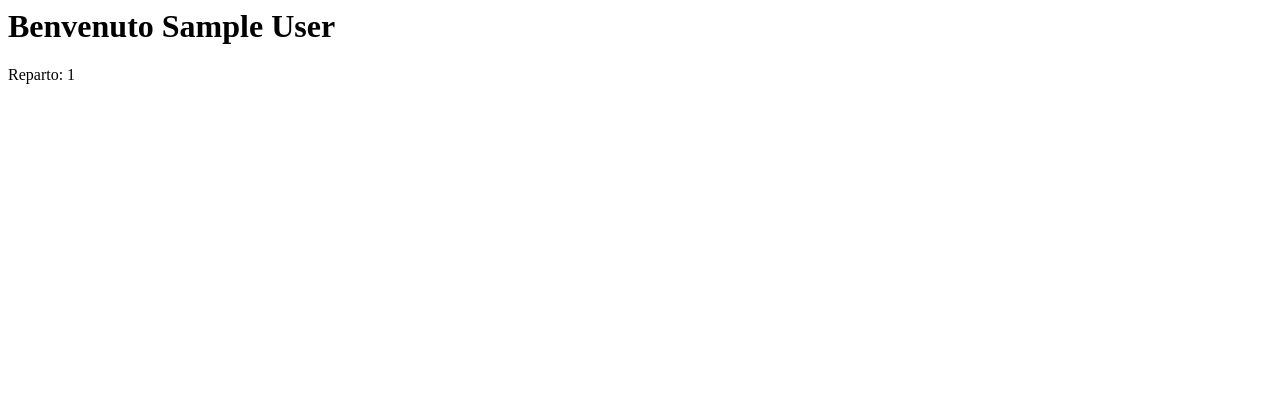
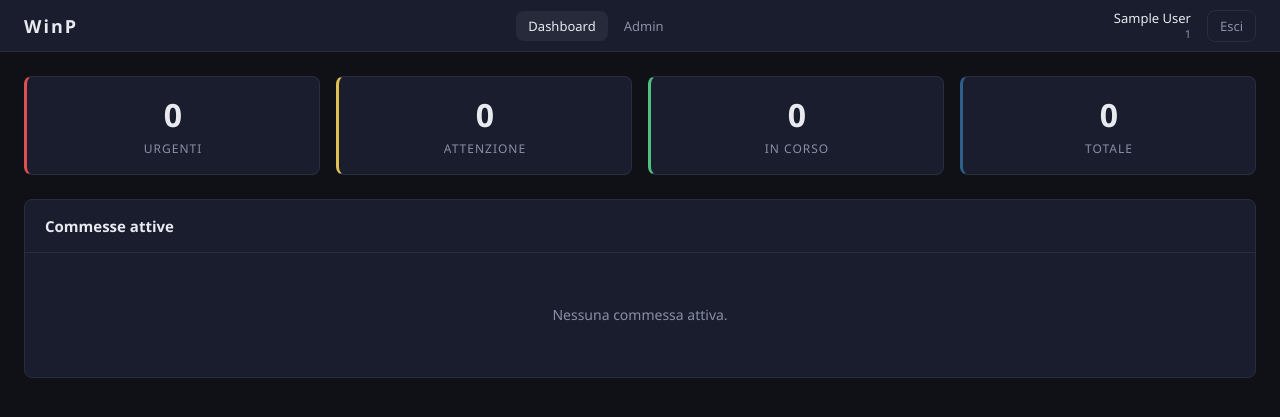
Before and after one commit to tecnicogamedit-afk/WinP-app, a Flask app: page /dashboard in a window 1280 px wide. Shown: the top 417 px of the page. Run offline with Flask 3, Linux system fonts and the light colour scheme; the visitor is signed in with stand-in values (Sample User, id 1).

Commit message:
Aggiunge dashboard e navbar

```diff
--- a/app/routes.py
+++ b/app/routes.py
@@ -1,46 +1,38 @@
-# Questo file gestisce le pagine dell'applicazione.
-# Ogni funzione corrisponde a una pagina o a un'azione.
-
 from flask import Blueprint, render_template, request, redirect, url_for, session
-from app.models import Utente
+from app.models import Utente, Commessa, Configurazione
 
 main = Blueprint('main', __name__)
 
 
-# ── Pagina login ──────────────────────────────────────────────
-# Gestisce sia la visualizzazione (GET) che l'invio (POST)
+# ── Login ─────────────────────────────────────────────────────
 @main.route('/', methods=['GET', 'POST'])
 @main.route('/login', methods=['GET', 'POST'])
 def login():
 
+    # Se è già loggato va direttamente alla dashboard
+    if 'utente_id' in session:
+        return redirect(url_for('main.dashboard'))
+
     errore = None
 
     if request.method == 'POST':
-        # L'utente ha cliccato Accedi — legge i dati del form
         utente_id = request.form.get('utente_id')
         password  = request.form.get('password')
 
-        # Verifica che sia stato scelto un utente
         if not utente_id:
             errore = 'Seleziona il tuo nome per accedere.'
         else:
-            # Cerca l'utente nel database
             utente = Utente.query.get(int(utente_id))
 
             if not utente:
                 errore = 'Utente non trovato.'
             else:
-                # Salva le info utente nella sessione
-                # La sessione è come un cookie sicuro —
-                # ricorda chi è loggato tra una pagina e l'altra
                 session['utente_id']   = utente.id
                 session['utente_nome'] = utente.nome
                 session['reparto']     = utente.reparto
                 session['is_admin']    = utente.is_admin
 
-                # Se ha inserito la password verifica che sia corretta
                 if password:
-                    from app.models import Configurazione
                     cfg = Configurazione.query.filter_by(
                           chiave='password_admin').first()
                     pwd_corretta = cfg.valore if cfg else 'WinP2025'
@@ -52,27 +44,41 @@ def login():
                         errore = 'Password non corretta. ' \
                                  'Accesso come: ' + utente.reparto
 
-                # Se non c'è errore vai alla dashboard
                 if not errore:
                     return redirect(url_for('main.dashboard'))
 
-    # Carica tutti gli utenti attivi per il menu a tendina
     utenti = Utente.query.filter_by(attivo=True).order_by(Utente.nome).all()
-
-    # render_template carica il file HTML e ci passa i dati
-    # {{ utenti }} e {{ errore }} nell'HTML vengono sostituiti
-    # con i valori reali
     return render_template('login.html', utenti=utenti, errore=errore)
 
 
-# ── Dashboard principale ──────────────────────────────────────
-# Pagina temporanea — la costruiamo nella prossima sessione
+# ── Logout ────────────────────────────────────────────────────
+@main.route('/logout')
+def logout():
+    session.clear()
+    return redirect(url_for('main.login'))
+
+
+# ── Dashboard ─────────────────────────────────────────────────
 @main.route('/dashboard')
 def dashboard():
+
+    # Protegge la pagina — se non loggato rimanda al login
     if 'utente_id' not in session:
         return redirect(url_for('main.login'))
 
-    nome    = session.get('utente_nome', '')
-    reparto = session.get('reparto', '')
+    # Carica solo le commesse attive
+    commesse = Commessa.query.filter_by(
+        stato_record='ATTIVO'
+    ).order_by(Commessa.ultima_modifica.desc()).all()
 
-    return f'<h1>Benvenuto {nome}</h1><p>Reparto: {reparto}</p>'
+    # Calcola i contatori per il semaforo
+    contatori = {
+        'rosso':  sum(1 for c in commesse if c.stato_globale == 'ROSSO'),
+        'giallo': sum(1 for c in commesse if c.stato_globale == 'GIALLO'),
+        'verde':  sum(1 for c in commesse if c.stato_globale == 'VERDE'),
+        'totale': len(commesse)
+    }
+
+    return render_template('dashboard.html',
+                           commesse=commesse,
+                           contatori=contatori)
--- a/app/static/css/stile.css
+++ b/app/static/css/stile.css
@@ -126,3 +126,276 @@
 .btn-accedi:active {
     transform: scale(0.98);
 }
+
+/* ════════════════════════════════════════════════════════════
+   LAYOUT APPLICAZIONE
+   ════════════════════════════════════════════════════════════ */
+
+   .pagina-app {
+    background-color: var(--colore-sfondo);
+    min-height: 100vh;
+    font-family: 'Segoe UI', system-ui, -apple-system, sans-serif;
+    color: var(--testo-primario);
+}
+
+/* ── Navbar ── */
+.navbar {
+    background-color: var(--colore-superficie);
+    border-bottom: 1px solid var(--colore-bordo);
+    display: flex;
+    align-items: center;
+    justify-content: space-between;
+    padding: 0 24px;
+    height: 52px;
+    position: sticky;
+    top: 0;
+    z-index: 100;
+}
+
+.navbar-logo {
+    font-size: 18px;
+    font-weight: 700;
+    color: var(--testo-primario);
+    letter-spacing: 2px;
+}
+
+.navbar-centro {
+    display: flex;
+    gap: 4px;
+}
+
+.navbar-link {
+    color: var(--testo-secondario);
+    text-decoration: none;
+    font-size: 13px;
+    padding: 6px 12px;
+    border-radius: var(--raggio-bordo);
+    transition: background-color 0.2s, color 0.2s;
+}
+
+.navbar-link:hover,
+.navbar-link.attivo {
+    background-color: rgba(255, 255, 255, 0.06);
+    color: var(--testo-primario);
+}
+
+.navbar-destra {
+    display: flex;
+    align-items: center;
+    gap: 16px;
+}
+
+.navbar-utente {
+    font-size: 13px;
+    color: var(--testo-primario);
+    display: flex;
+    flex-direction: column;
+    align-items: flex-end;
+    line-height: 1.3;
+}
+
+.navbar-reparto {
+    font-size: 11px;
+    color: var(--testo-secondario);
+}
+
+.navbar-esci {
+    color: var(--testo-secondario);
+    text-decoration: none;
+    font-size: 13px;
+    padding: 6px 12px;
+    border: 1px solid var(--colore-bordo);
+    border-radius: var(--raggio-bordo);
+    transition: all 0.2s;
+}
+
+.navbar-esci:hover {
+    border-color: var(--accent-rosso);
+    color: #e88080;
+}
+
+/* ── Contenuto principale ── */
+.contenuto-principale {
+    padding: 24px;
+    max-width: 1400px;
+    margin: 0 auto;
+}
+
+/* ── Contatori semaforo ── */
+.contatori {
+    display: flex;
+    gap: 16px;
+    margin-bottom: 24px;
+}
+
+.contatore {
+    background-color: var(--colore-superficie);
+    border: 1px solid var(--colore-bordo);
+    border-radius: var(--raggio-bordo);
+    padding: 16px 24px;
+    text-align: center;
+    flex: 1;
+}
+
+.contatore.rosso  { border-left: 3px solid #e05050; }
+.contatore.giallo { border-left: 3px solid #e0c050; }
+.contatore.verde  { border-left: 3px solid #50c080; }
+.contatore.totale { border-left: 3px solid var(--accent-blu); }
+
+.contatore-numero {
+    display: block;
+    font-size: 32px;
+    font-weight: 700;
+    color: var(--testo-primario);
+}
+
+.contatore-etichetta {
+    font-size: 12px;
+    color: var(--testo-secondario);
+    text-transform: uppercase;
+    letter-spacing: 1px;
+}
+
+/* ── Tabella ── */
+.tabella-contenitore {
+    background-color: var(--colore-superficie);
+    border: 1px solid var(--colore-bordo);
+    border-radius: var(--raggio-bordo);
+}
+
+.tabella-intestazione {
+    display: flex;
+    align-items: center;
+    justify-content: space-between;
+    padding: 16px 20px;
+    border-bottom: 1px solid var(--colore-bordo);
+}
+
+.tabella-titolo {
+    font-size: 15px;
+    font-weight: 600;
+    color: var(--testo-primario);
+}
+
+.btn-nuovo {
+    background-color: var(--accent-blu);
+    border-radius: var(--raggio-bordo);
+    color: white;
+    font-size: 13px;
+    font-weight: 500;
+    padding: 7px 14px;
+    text-decoration: none;
+    transition: background-color 0.2s;
+}
+
+.btn-nuovo:hover {
+    background-color: #3a72a8;
+}
+
+.tabella {
+    width: 100%;
+    border-collapse: collapse;
+    font-size: 13px;
+}
+
+.tabella thead th {
+    background-color: rgba(255, 255, 255, 0.03);
+    border-bottom: 1px solid var(--colore-bordo);
+    color: var(--testo-secondario);
+    font-size: 11px;
+    font-weight: 600;
+    letter-spacing: 0.5px;
+    padding: 10px 16px;
+    text-align: left;
+    text-transform: uppercase;
+}
+
+.tabella tbody tr {
+    border-bottom: 1px solid var(--colore-bordo);
+    transition: background-color 0.15s;
+}
+
+.tabella tbody tr:hover {
+    background-color: rgba(255, 255, 255, 0.03);
+}
+
+.tabella tbody td {
+    padding: 12px 16px;
+    color: var(--testo-primario);
+    vertical-align: middle;
+}
+
+.riga-rosso  { border-left: 2px solid #e05050; }
+.riga-giallo { border-left: 2px solid #e0c050; }
+.riga-verde  { border-left: 2px solid transparent; }
+
+.id-commessa {
+    font-family: monospace;
+    font-size: 12px;
+    color: var(--testo-secondario);
+}
+
+.testo-troncato {
+    display: block;
+    max-width: 250px;
+    overflow: hidden;
+    text-overflow: ellipsis;
+    white-space: nowrap;
+}
+
+.testo-vuoto {
+    color: var(--testo-secondario);
+    opacity: 0.5;
+}
+
+.data-scaduta {
+    color: #e05050;
+    font-weight: 600;
+}
+
+.badge {
+    border-radius: 4px;
+    font-size: 11px;
+    font-weight: 600;
+    padding: 3px 8px;
+    text-transform: uppercase;
+}
+
+.badge-urgente {
+    background-color: rgba(224, 80, 80, 0.2);
+    color: #e08080;
+}
+
+.badge-asap {
+    background-color: rgba(224, 192, 80, 0.2);
+    color: #e0c080;
+}
+
+.badge-appena-possibile {
+    background-color: rgba(80, 192, 128, 0.2);
+    color: #80c0a0;
+}
+
+.stato-badge {
+    font-size: 12px;
+    color: var(--testo-secondario);
+}
+
+.btn-dettaglio {
+    color: var(--accent-blu);
+    font-size: 12px;
+    font-weight: 500;
+    text-decoration: none;
+}
+
+.btn-dettaglio:hover {
+    text-decoration: underline;
+}
+
+.tabella-vuota {
+    padding: 48px;
+    text-align: center;
+    color: var(--testo-secondario);
+    font-size: 14px;
+    line-height: 2;
+}
--- /dev/null
+++ b/app/templates/base.html
@@ -0,0 +1,70 @@
+<!DOCTYPE html>
+<html lang="it">
+
+<head>
+    <meta charset="UTF-8">
+    <meta name="viewport" content="width=device-width, initial-scale=1.0">
+    <title>{% block titolo %}WinP{% endblock %}</title>
+    <link rel="stylesheet" href="{{ url_for('static', filename='css/stile.css') }}">
+</head>
+
+<body class="pagina-app">
+
+    <!-- ── Barra di navigazione in alto ── -->
+    <nav class="navbar">
+
+        <div class="navbar-sinistra">
+            <span class="navbar-logo">WinP</span>
+        </div>
+
+        <div class="navbar-centro">
+            <!-- Links di navigazione — visibili in base al reparto -->
+            <a href="{{ url_for('main.dashboard') }}"
+               class="navbar-link {% if request.endpoint == 'main.dashboard' %}attivo{% endif %}">
+                Dashboard
+            </a>
+
+            {% if session.get('reparto') in ['Commerciale', 'Amministratore'] %}
+            <a href="#" class="navbar-link">Commerciale</a>
+            {% endif %}
+
+            {% if session.get('reparto') in ['Tecnico', 'Amministratore'] %}
+            <a href="#" class="navbar-link">Tecnico</a>
+            {% endif %}
+
+            {% if session.get('reparto') in ['Grafica', 'Amministratore'] %}
+            <a href="#" class="navbar-link">Grafica</a>
+            {% endif %}
+
+            {% if session.get('reparto') in ['Produzione', 'Amministratore'] %}
+            <a href="#" class="navbar-link">Produzione</a>
+            {% endif %}
+
+            {% if session.get('reparto') in ['Logistica', 'Amministratore'] %}
+            <a href="#" class="navbar-link">Logistica</a>
+            {% endif %}
+
+            {% if session.get('is_admin') %}
+            <a href="#" class="navbar-link">Admin</a>
+            {% endif %}
+        </div>
+
+        <div class="navbar-destra">
+            <span class="navbar-utente">
+                {{ session.get('utente_nome', '') }}
+                <span class="navbar-reparto">{{ session.get('reparto', '') }}</span>
+            </span>
+            <a href="{{ url_for('main.logout') }}" class="navbar-esci">Esci</a>
+        </div>
+
+    </nav>
+
+    <!-- ── Contenuto della pagina ── -->
+    <!-- Ogni pagina che estende base.html
+         inserisce il suo contenuto qui dentro -->
+    <main class="contenuto-principale">
+        {% block contenuto %}{% endblock %}
+    </main>
+
+</body>
+</html>
--- /dev/null
+++ b/app/templates/dashboard.html
@@ -0,0 +1,148 @@
+{% extends "base.html" %}
+<!--
+    Questo file "estende" base.html — significa che
+    usa il layout base (navbar, struttura generale)
+    e inserisce il suo contenuto nel blocco "contenuto".
+-->
+
+{% block titolo %}WinP — Dashboard{% endblock %}
+
+{% block contenuto %}
+
+<!-- ── Contatori semaforo ── -->
+<div class="contatori">
+
+    <div class="contatore rosso">
+        <span class="contatore-numero">{{ contatori.rosso }}</span>
+        <span class="contatore-etichetta">Urgenti</span>
+    </div>
+
+    <div class="contatore giallo">
+        <span class="contatore-numero">{{ contatori.giallo }}</span>
+        <span class="contatore-etichetta">Attenzione</span>
+    </div>
+
+    <div class="contatore verde">
+        <span class="contatore-numero">{{ contatori.verde }}</span>
+        <span class="contatore-etichetta">In corso</span>
+    </div>
+
+    <div class="contatore totale">
+        <span class="contatore-numero">{{ contatori.totale }}</span>
+        <span class="contatore-etichetta">Totale</span>
+    </div>
+
+</div>
+
+<!-- ── Tabella commesse ── -->
+<div class="tabella-contenitore">
+
+    <div class="tabella-intestazione">
+        <h2 class="tabella-titolo">Commesse attive</h2>
+        {% if session.get('reparto') in ['Commerciale', 'Amministratore'] %}
+        <a href="#" class="btn-nuovo">+ Nuova richiesta</a>
+        {% endif %}
+    </div>
+
+    {% if commesse %}
+    <table class="tabella">
+        <thead>
+            <tr>
+                <th class="col-stato">Stato</th>
+                <th class="col-id">ID</th>
+                <th class="col-cliente">Cliente</th>
+                <th class="col-descr">Descrizione</th>
+                <th class="col-data">Scadenza</th>
+                <th class="col-priorita">Priorità</th>
+                <th class="col-stato-co">Stato CO</th>
+                {% if session.get('reparto') in ['Tecnico', 'Amministratore'] %}
+                <th class="col-preventivo">Preventivo</th>
+                {% endif %}
+                <th class="col-azioni"></th>
+            </tr>
+        </thead>
+        <tbody>
+            {% for commessa in commesse %}
+            <tr class="riga-commessa riga-{{ commessa.stato_globale | lower }}">
+
+                <!-- Semaforo -->
+                <td class="col-stato">
+                    <span class="semaforo semaforo-{{ commessa.stato_globale | lower }}">
+                        {{ '🔴' if commessa.stato_globale == 'ROSSO'
+                           else '🟡' if commessa.stato_globale == 'GIALLO'
+                           else '🟢' }}
+                    </span>
+                </td>
+
+                <!-- ID commessa -->
+                <td class="col-id">
+                    <span class="id-commessa">{{ commessa.id_commessa }}</span>
+                </td>
+
+                <!-- Cliente -->
+                <td class="col-cliente">{{ commessa.cliente or '—' }}</td>
+
+                <!-- Descrizione -->
+                <td class="col-descr">
+                    <span class="testo-troncato">
+                        {{ commessa.descrizione or '—' }}
+                    </span>
+                </td>
+
+                <!-- Data scadenza -->
+                <td class="col-data">
+                    {% if commessa.data_tassativa %}
+                        <span class="data {% if commessa.stato_globale == 'ROSSO' %}data-scaduta{% endif %}">
+                            {{ commessa.data_tassativa.strftime('%d/%m/%y') }}
+                        </span>
+                    {% else %}
+                        <span class="testo-vuoto">—</span>
+                    {% endif %}
+                </td>
+
+                <!-- Priorità -->
+                <td class="col-priorita">
+                    {% if commessa.priorita %}
+                        <span class="badge badge-{{ commessa.priorita | lower | replace(' ', '-') }}">
+                            {{ commessa.priorita }}
+                        </span>
+                    {% else %}
+                        <span class="testo-vuoto">—</span>
+                    {% endif %}
+                </td>
+
+                <!-- Stato Commerciale -->
+                <td class="col-stato-co">
+                    <span class="stato-badge">{{ commessa.stato_co or '—' }}</span>
+                </td>
+
+                <!-- Preventivo (solo Tecnico e Admin) -->
+                {% if session.get('reparto') in ['Tecnico', 'Amministratore'] %}
+                <td class="col-preventivo">
+                    {{ commessa.num_preventivo or '—' }}
+                </td>
+                {% endif %}
+
+                <!-- Pulsante dettaglio -->
+                <td class="col-azioni">
+                    <a href="#" class="btn-dettaglio">Apri</a>
+                </td>
+
+            </tr>
+            {% endfor %}
+        </tbody>
+    </table>
+
+    {% else %}
+    <!-- Messaggio quando non ci sono commesse -->
+    <div class="tabella-vuota">
+        <p>Nessuna commessa attiva.</p>
+        {% if session.get('reparto') in ['Commerciale', 'Amministratore'] %}
+        <p>Clicca <strong>+ Nuova richiesta</strong> per iniziare.</p>
+        {% endif %}
+    </div>
+    {% endif %}
+
+</div>
+
+{% endblock %}
```
